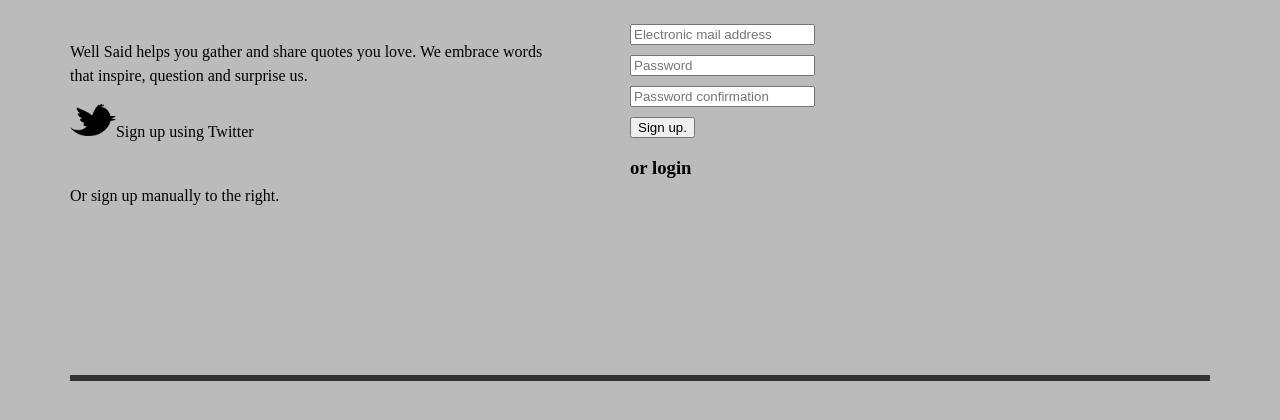
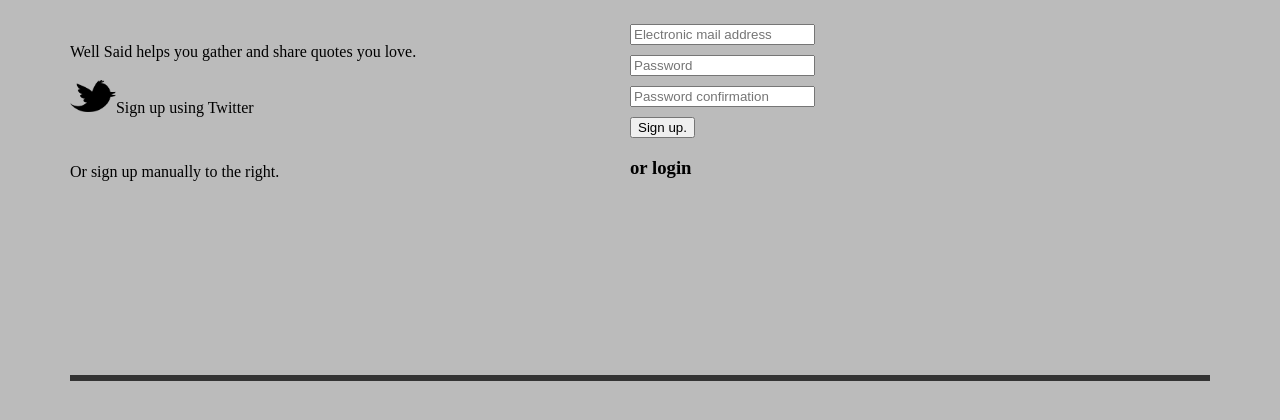
Before and after one commit to hankatt/ettui, a Rails app: page / in a window 1280 px wide. Shown: the part 60-480 px from the top of the page. Run offline with Rails 7, Linux system fonts and the light colour scheme; data that the repository does not hold is empty; style sheets or scripts are compiled from the project's sources; parts of the project's set-up code (start-up, migrations or seed data) failed here and were passed over; some libraries are stand-ins or nearby versions.

Commit message:
Updated copy.

```diff
--- a/app/views/sessions/new.html.erb
+++ b/app/views/sessions/new.html.erb
@@ -1,6 +1,6 @@
 <div id="welcome-container">
 	<div class="welcome-1">
-		<p>Well Said helps you gather and share quotes you love. We embrace words that inspire, question and surprise us.</p>
+		<p>Well Said helps you gather and share quotes you love.</p>
 		<div id="signup-twitter" style="height: 64px;">
 		  <%= link_to "/auth/twitter" do %>
 		    <%= image_tag "twitter-bird.png", :height => "32px", :style => "float: left;" %>
--- a/app/views/users/new.html.erb
+++ b/app/views/users/new.html.erb
@@ -1,6 +1,6 @@
 <div id="welcome-container">
 	<div class="welcome-1">
-		<p>Well Said helps you gather and share quotes you love. We embrace words that inspire, question and surprise us.</p>
+		<p>Well Said helps you gather and share quotes you love.</p>
 		<div id="signup-twitter" style="height: 64px;">
 		  <%= link_to "/auth/twitter" do %>
 		    <%= image_tag "twitter-bird.png", :height => "32px", :style => "float: left;" %>
```
